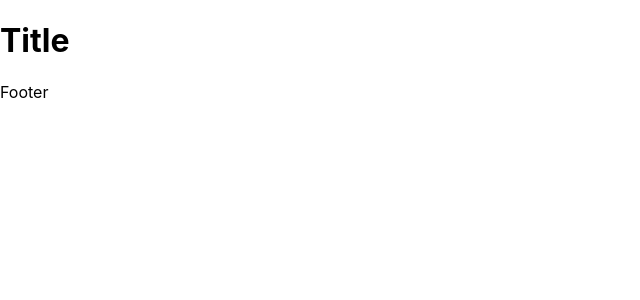
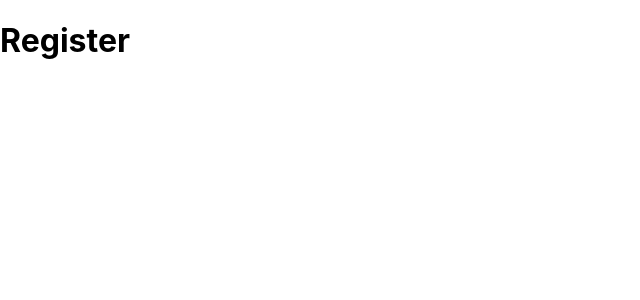
Before and after one commit to ismt7/cloud-kintai-vtj, a React (Create React App) app: page /register in a window 1280 px wide. Before the commit this address had no page. Shown: the top 300 px of the page, without its empty margins (0-640 px from the left). Built offline with nearby package versions, Linux system fonts and the light colour scheme.

Commit message:
change router

```diff
--- a/src/App.tsx
+++ /dev/null
@@ -1,24 +0,0 @@
-import { BrowserRouter, Route, Routes } from "react-router-dom";
-import Top from "./Top";
-import Attendance from "./Attendance";
-
-function App() {
-  return (
-    <BrowserRouter>
-      <header>
-        <h1>Title</h1>
-      </header>
-
-      <Routes>
-        <Route index element={<Top />} />
-        <Route path="/attendance" element={<Attendance />} />
-      </Routes>
-
-      <footer>
-        <p>Footer</p>
-      </footer>
-    </BrowserRouter>
-  );
-}
-
-export default App;
--- a/src/Attendance.tsx
+++ /dev/null
@@ -1,9 +0,0 @@
-function Attendance() {
-  return (
-    <div>
-      <h1>勤怠打刻画面</h1>
-    </div>
-  );
-}
-
-export default Attendance;
--- /dev/null
+++ b/src/Layout.tsx
@@ -0,0 +1,14 @@
+import { Outlet } from "react-router-dom";
+
+function Layout() {
+  return (
+    <>
+      <header></header>
+      <main>
+        <Outlet />
+      </main>
+      <footer></footer>
+    </>
+  );
+}
+export default Layout;
--- a/src/Top.tsx
+++ /dev/null
@@ -1,9 +0,0 @@
-function Top() {
-  return (
-    <div>
-      <h1>Top</h1>
-    </div>
-  );
-}
-
-export default Top;
--- a/src/index.tsx
+++ b/src/index.tsx
@@ -1,15 +1,40 @@
 import React from "react";
 import ReactDOM from "react-dom/client";
 import "./index.css";
-import App from "./App";
+import { createBrowserRouter, RouterProvider } from "react-router-dom";
 import reportWebVitals from "./reportWebVitals";
+import Layout from "./Layout";
+import Register from "./pages/Register";
+import Login from "./pages/Login";
+import Top from "./pages/Top";
+
+const router = createBrowserRouter([
+  {
+    path: "/",
+    element: <Layout />,
+    children: [
+      {
+        path: "/",
+        element: <Top />,
+      },
+      {
+        path: "/register",
+        element: <Register />,
+      },
+      {
+        path: "/login",
+        element: <Login />,
+      },
+    ],
+  },
+]);
 
 const root = ReactDOM.createRoot(
   document.getElementById("root") as HTMLElement
 );
 root.render(
   <React.StrictMode>
-    <App />
+    <RouterProvider router={router} />
   </React.StrictMode>
 );
 
--- /dev/null
+++ b/src/pages/Login.tsx
@@ -0,0 +1,4 @@
+function Login() {
+  return <h1>Login</h1>;
+}
+export default Login;
--- /dev/null
+++ b/src/pages/Register.tsx
@@ -0,0 +1,4 @@
+function Register() {
+  return <h1>Register</h1>;
+}
+export default Register;
--- /dev/null
+++ b/src/pages/Top.tsx
@@ -0,0 +1,5 @@
+function Top() {
+  return <h1>Top</h1>;
+}
+
+export default Top;
```
Also changed, not shown: 2 other files (tests, documents, lock files or other folders).
